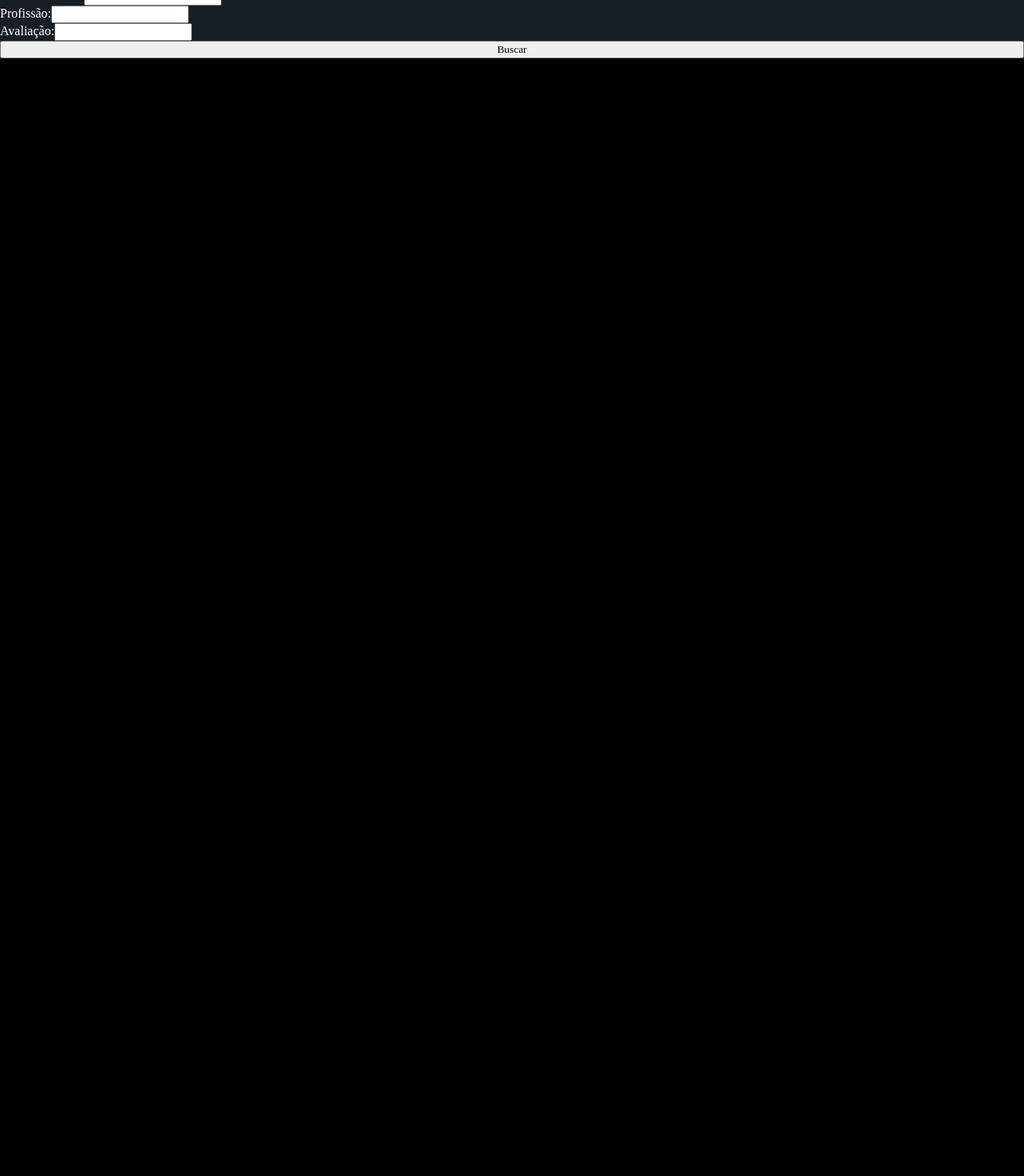
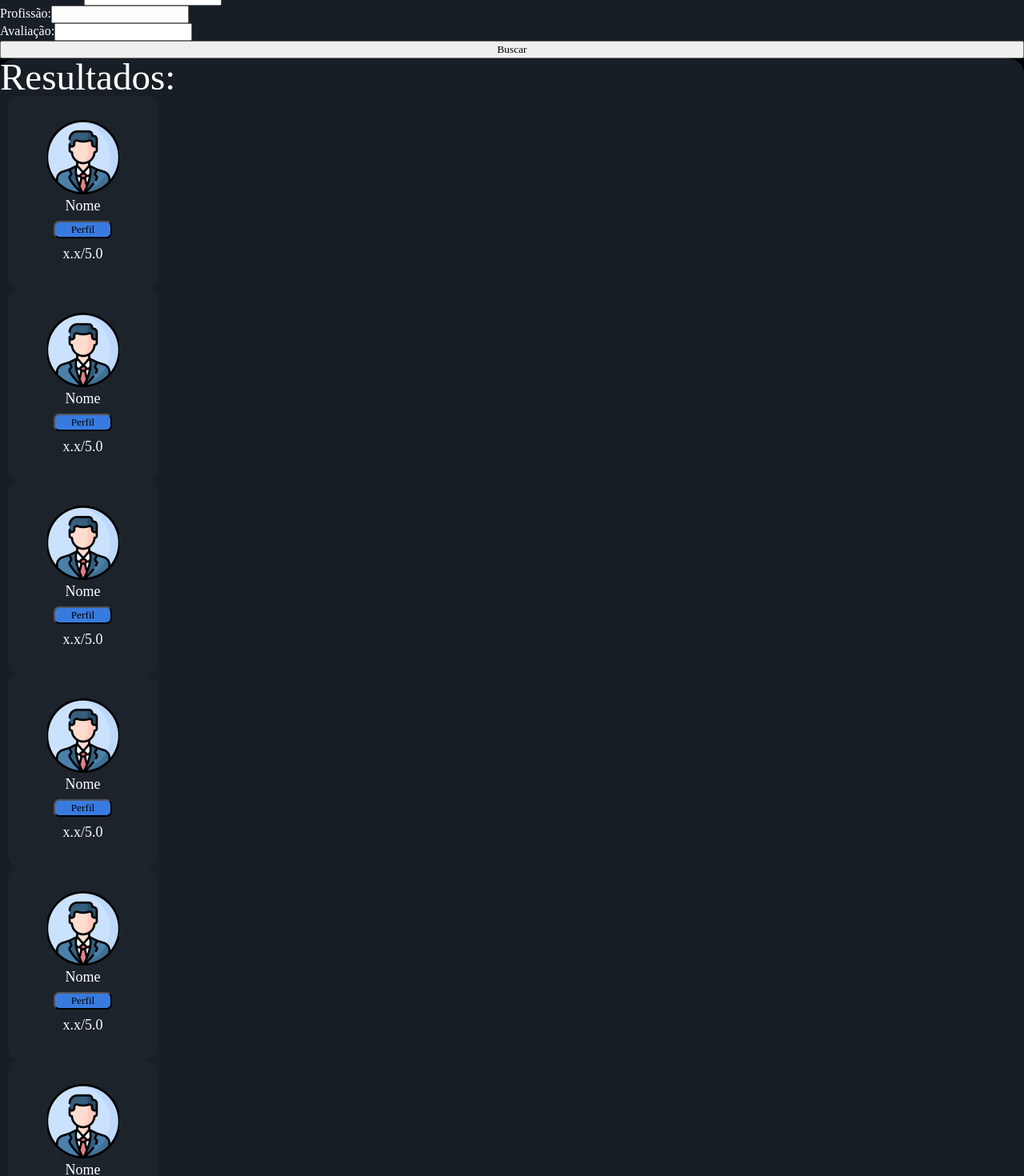
Before and after one commit to Yan-Fonseca/TuneTown, a Vue app: page /#/search in a window 1280 px wide. Shown: the part 200-1670 px from the top of the page at 80% size. Before the commit the page ends 800 px from the top, so only its background shows below. Built offline with nearby package versions, Linux system fonts and the light colour scheme; a web font is replaced by a local one.

Commit message:
Adição da aba de resultados

```diff
--- a/src/components/Busca/Resultados.vue
+++ b/src/components/Busca/Resultados.vue
@@ -1,9 +1,38 @@
 <template>
-
+    <div class="container">
+        <h1>Resultados:</h1>
+        <div class="resultados">
+            <perfilCard/>
+            <perfilCard/>
+            <perfilCard/>
+            <perfilCard/>
+            <perfilCard/>
+            <perfilCard/>
+            <perfilCard/>
+            <perfilCard/>
+        </div>
+    </div>
 </template>
 
 <script>
+import perfilCard from '../common/perfilCard.vue';
+
 export default {
-    name: 'ResultadosBusca'
+    name: 'ResultadosBusca',
+    components: {
+        perfilCard
+    }
 }
 </script>
+
+<style scoped>
+    .container {
+        background-color: rgba(29, 36, 45, 0.84);
+        color: white;
+        border-radius: 20px;
+    }
+
+    h1 {
+        font-size: 47px;
+    }
+</style>
--- a/src/views/BuscaView.vue
+++ b/src/views/BuscaView.vue
@@ -2,18 +2,21 @@
     <div class="container">
         <BuscaPerfil/>
         <FiltroBusca/>
+        <ResultadosBusca/>
     </div>
 </template>
 
 <script>
     import BuscaPerfil from "../components/Busca/Busca.vue"
     import FiltroBusca from "../components/Busca/Filtro.vue"
+    import ResultadosBusca from "@/components/Busca/Resultados.vue";
 
     export default {
         name: 'BuscaView',
         components: {
             BuscaPerfil,
-            FiltroBusca
+            FiltroBusca,
+            ResultadosBusca
         }
     }
 </script>
```
